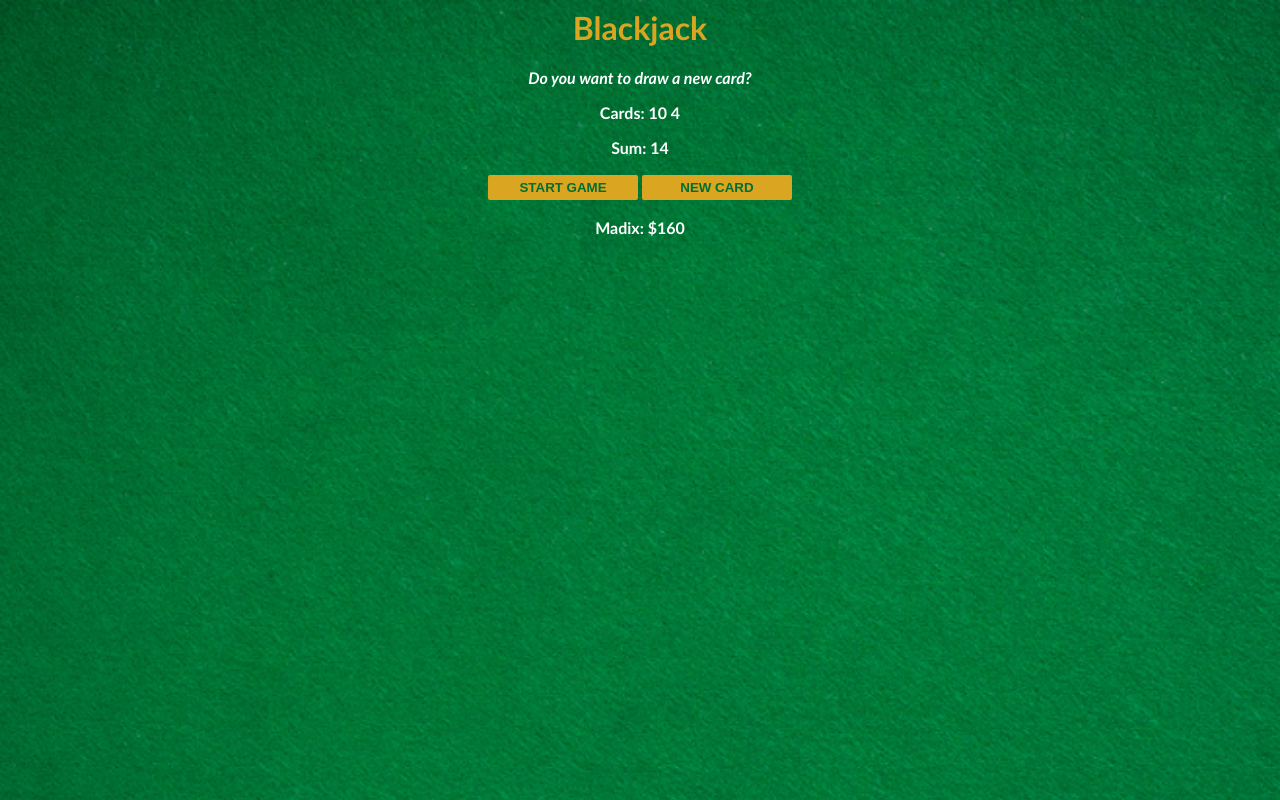
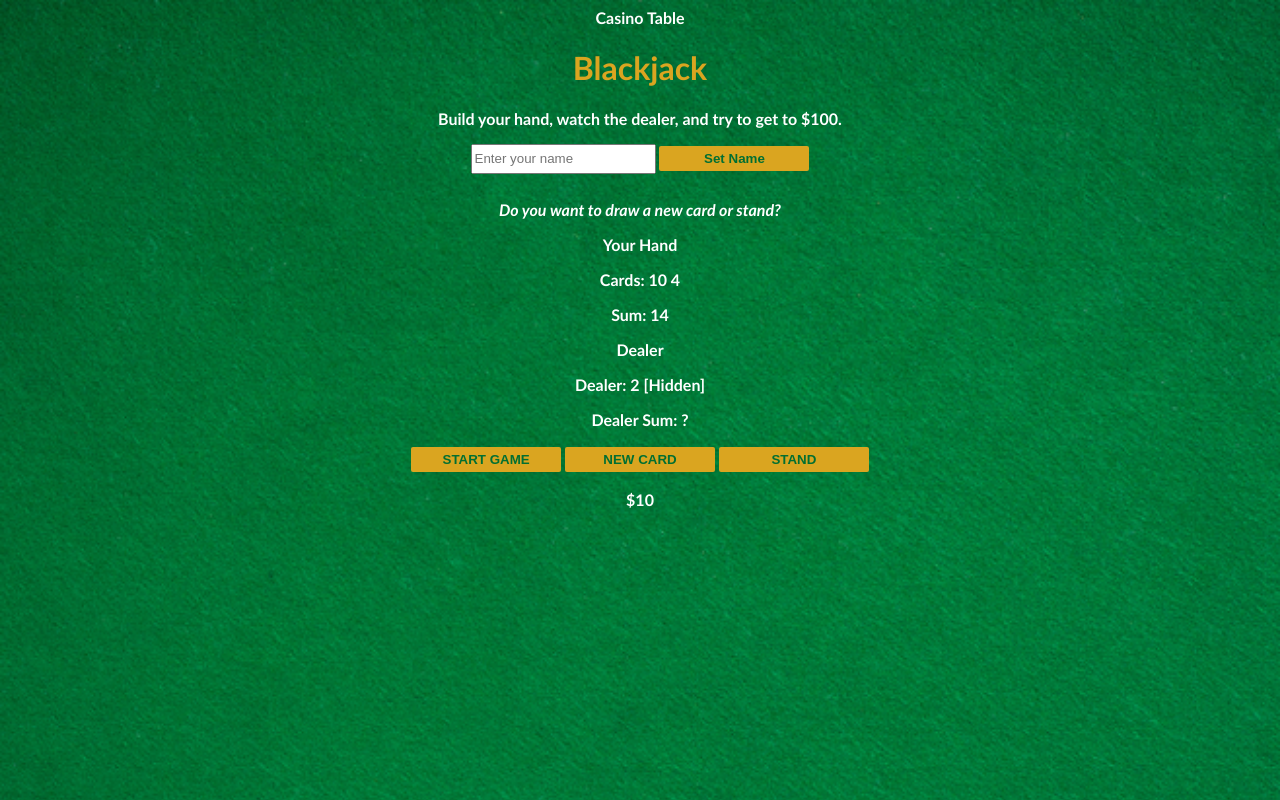
Before and after one commit to MadixBabcock1168/blackjack, a plain HTML site: page index.html in a window 1280 px wide. Both pictures are taken after a click on the button "START GAME". Drawn offline with Linux system fonts and the light colour scheme.

Commit message:
Changed a lot

```diff
--- a/index.css
+++ b/index.css
@@ -26,3 +26,11 @@ button {
     margin-bottom: 2px;
     margin-top: 2px;
 }
+input {
+    height: 30px;
+    margin-bottom: 10px;
+}
+#fold-btn {
+    margin-left:auto;
+    margin-right:auto;
+}
--- a/index.html
+++ b/index.html
@@ -3,14 +3,42 @@
         <link rel="stylesheet" href="index.css">
     </head>
     <body>
+        <div>
+            <p>Casino Table</p>
             <h1>Blackjack</h1>
+            <p>Build your hand, watch the dealer, and try to get to $100.</p>
+        </div>
+
+        <div>
+            <div>
+                <input type="text" id="name-el" placeholder="Enter your name">
+                <button onclick="setPlayerName()">Set Name</button>
+            </div>
+
             <p id="message-el">Want to play a round?</p>
+
+            <div>
+                <div>
+                    <p>Your Hand</p>
                     <p id="cards-el">Cards:</p>
                     <p id="sum-el">Sum:</p>
-        <button onclick="startGame()">START GAME</button>
+                </div>
+
+                <div>
+                    <p>Dealer</p>
+                    <p id="dealer-el">Dealer:</p>
+                    <p id="dealer-sum-el">Dealer Sum:</p>
+                </div>
+            </div>
+
+            <div>
+                <button id="start-btn" onclick="startGame()">START GAME</button>
                 <button onclick="newCard()">NEW CARD</button>
-        <!-- 1. Create a paragraph with an id of "player-el" -->
+                <button onclick="stand()">STAND</button>
+            </div>
+
             <p id="player-el"></p>
+        </div>
         <script src="index.js"></script>
     </body>
 </html>
--- a/index.js
+++ b/index.js
@@ -1,65 +1,198 @@
-// 2. Create the player object. Give it two keys, name and chips, and set their values
-let player = {
-    name: "Madix",
-    chips: 160
-}
+
 let cards = []
+let dealerCards = []
 let sum = 0
+let dealerSum = 0
 let hasBlackJack = false
 let isAlive = false
+let isStanding = false
+let roundOver = false
+let lastRoundResult = ""
 let message = ""
-let messageEl = document.getElementById("message-el")
-let sumEl = document.getElementById("sum-el")
-let cardsEl = document.getElementById("cards-el")
-// 3. Grab ahold of the player-el paragraph and store it in a variable called playerEl
-let playerEl = document.getElementById("player-el")
-// 4. Render the player's name and chips in playerEl
-playerEl.textContent = player.name + ": " + "$" + player.chips
+
+const player = {
+    name: "",
+    chips: 10
+}
+
+const messageEl = document.getElementById("message-el")
+const sumEl = document.getElementById("sum-el")
+const cardsEl = document.getElementById("cards-el")
+const dealerEl = document.getElementById("dealer-el")
+const dealerSumEl = document.getElementById("dealer-sum-el")
+const playerEl = document.getElementById("player-el")
+const startBtn = document.getElementById("start-btn")
+
 function getRandomCard() {
-    let randomNumber = Math.floor( Math.random()*13 ) + 1
+    let randomNumber = Math.floor(Math.random() * 13) + 1
+
     if (randomNumber > 10) {
         return 10
     } else if (randomNumber === 1) {
         return 11
+    }
+
+    return randomNumber
+}
+
+function renderPlayer() {
+    if (player.name !== "") {
+        playerEl.textContent = player.name + ": $" + player.chips
     } else {
-        return randomNumber
+        playerEl.textContent = "$" + player.chips
     }
 }
 
+function renderStartButton() {
+    if (roundOver === true) {
+        startBtn.textContent = lastRoundResult === "win" ? "CONTINUE GAME" : "NEW GAME"
+        return
+    }
+
+    startBtn.textContent = "START GAME"
+}
+
+function renderCards() {
+    cardsEl.textContent = "Cards: "
+
+    for (let i = 0; i < cards.length; i++) {
+        cardsEl.textContent += cards[i] + " "
+    }
+}
+
+function renderDealer() {
+    if (dealerCards.length === 0) {
+        dealerEl.textContent = "Dealer: "
+        dealerSumEl.textContent = "Dealer Sum:"
+        return
+    }
+
+    if (isStanding === true || roundOver === true || hasBlackJack === true) {
+        dealerEl.textContent = "Dealer: "
+
+        for (let i = 0; i < dealerCards.length; i++) {
+            dealerEl.textContent += dealerCards[i] + " "
+        }
+
+        dealerSumEl.textContent = "Dealer Sum: " + dealerSum
+        return
+    }
+
+    dealerEl.textContent = "Dealer: " + dealerCards[0] + " [Hidden]"
+    dealerSumEl.textContent = "Dealer Sum: ?"
+}
+
+function renderBoard() {
+    renderCards()
+    renderDealer()
+    sumEl.textContent = "Sum: " + sum
+    messageEl.textContent = message
+    renderPlayer()
+    renderStartButton()
+}
+
+function finishRound(result, endMessage, chipDelta) {
+    roundOver = true
+    isAlive = false
+    lastRoundResult = result
+    message = endMessage
+    player.chips += chipDelta
+
+    renderBoard()
+}
+
 function startGame() {
+    cards = [getRandomCard(), getRandomCard()]
+    dealerCards = [getRandomCard(), getRandomCard()]
+    sum = cards[0] + cards[1]
+    dealerSum = dealerCards[0] + dealerCards[1]
+
+    hasBlackJack = false
     isAlive = true
-    let firstCard = getRandomCard()
-    let secondCard = getRandomCard()
-    cards = [firstCard, secondCard]
-    sum = firstCard + secondCard
+    isStanding = false
+    roundOver = false
+    lastRoundResult = ""
+    message = "Do you want to draw a new card or stand?"
+
+    renderBoard()
     renderGame()
 }
 
 function renderGame() {
-    cardsEl.textContent = "Cards: "
-    for (let i = 0; i < cards.length; i++) {
-        cardsEl.textContent += cards[i] + " "
+    renderBoard()
+
+    if (roundOver === true) {
+        return
     }
 
-    sumEl.textContent = "Sum: " + sum
-    if (sum <= 20) {
-        message = "Do you want to draw a new card?"
-    } else if (sum === 21) {
+    if (sum < 21) {
+        message = "Do you want to draw a new card or stand?"
+        messageEl.textContent = message
+        return
+    }
+
+    if (sum === 21) {
         message = "You've got Blackjack!"
         hasBlackJack = true
-    } else {
-        message = "You're out of the game!"
-        isAlive = false
+        isStanding = true
+        messageEl.textContent = message
+        renderDealer()
+        dealerPlay()
+        return
     }
-    messageEl.textContent = message
+
+    finishRound("loss", "You're out of the game!", -10)
 }
 
-
 function newCard() {
-    if (isAlive === true && hasBlackJack === false) {
+    if (isAlive === true && hasBlackJack === false && isStanding === false && roundOver === false) {
         let card = getRandomCard()
         sum += card
         cards.push(card)
         renderGame()
     }
 }
+
+function stand() {
+    if (isAlive === true && roundOver === false) {
+        isStanding = true
+        message = "Dealer is playing..."
+        messageEl.textContent = message
+        dealerPlay()
+    }
+}
+
+function dealerPlay() {
+    while (dealerSum < 17) {
+        let card = getRandomCard()
+        dealerCards.push(card)
+        dealerSum += card
+    }
+
+    renderDealer()
+    compareHands()
+}
+
+function compareHands() {
+    if (sum > 21) {
+        finishRound("loss", "You busted. Dealer wins.", -10)
+    } else if (dealerSum > 21) {
+        finishRound("win", "Dealer busted. You win!", 10)
+    } else if (sum > dealerSum) {
+        finishRound("win", "You win!", 10)
+    } else if (sum < dealerSum) {
+        finishRound("loss", "Dealer wins.", -10)
+    } else {
+        finishRound("push", "Push. Nobody wins.", 0)
+    }
+}
+
+function setPlayerName() {
+    let nameInput = document.getElementById("name-el").value.trim()
+    player.name = nameInput
+    renderPlayer()
+}
+
+renderPlayer()
+renderStartButton()
+renderBoard()
```
Lines whose indentation alone changed are shown as unchanged.
